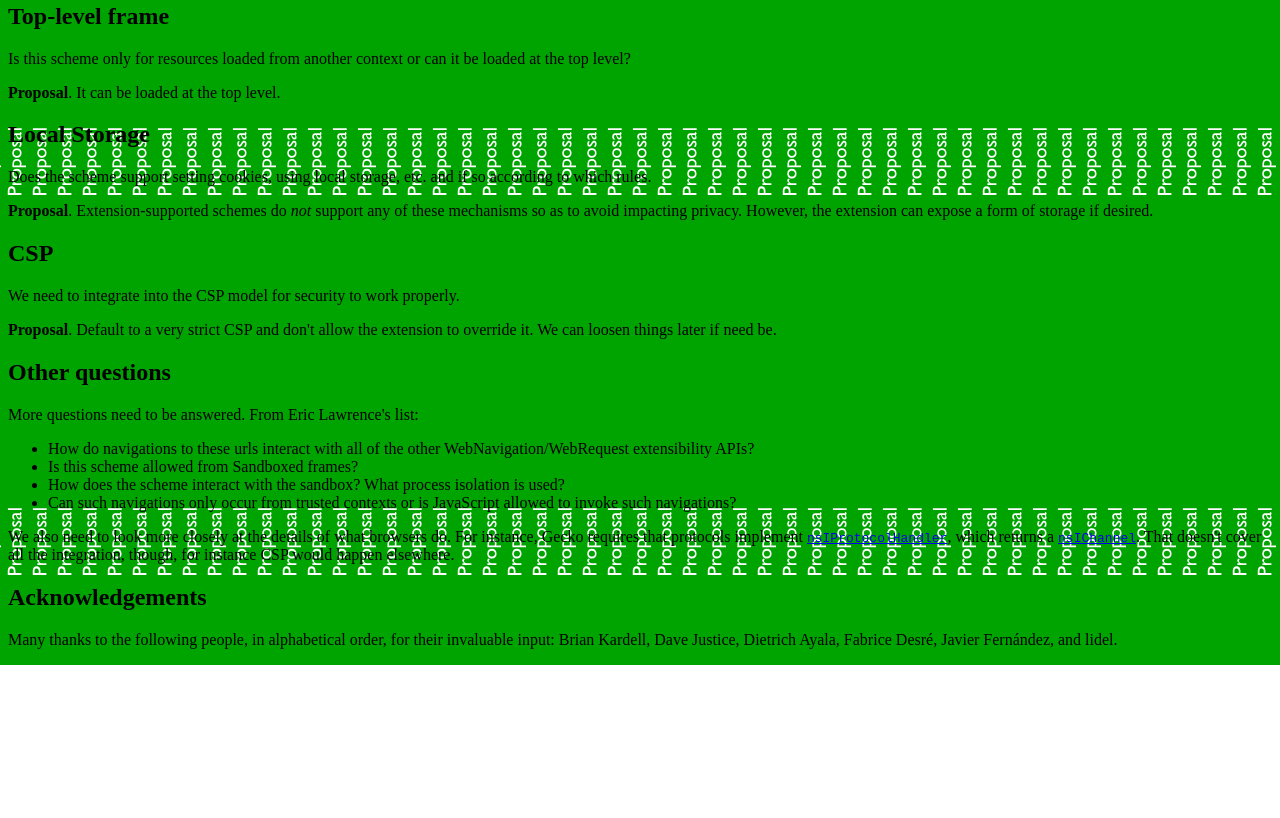
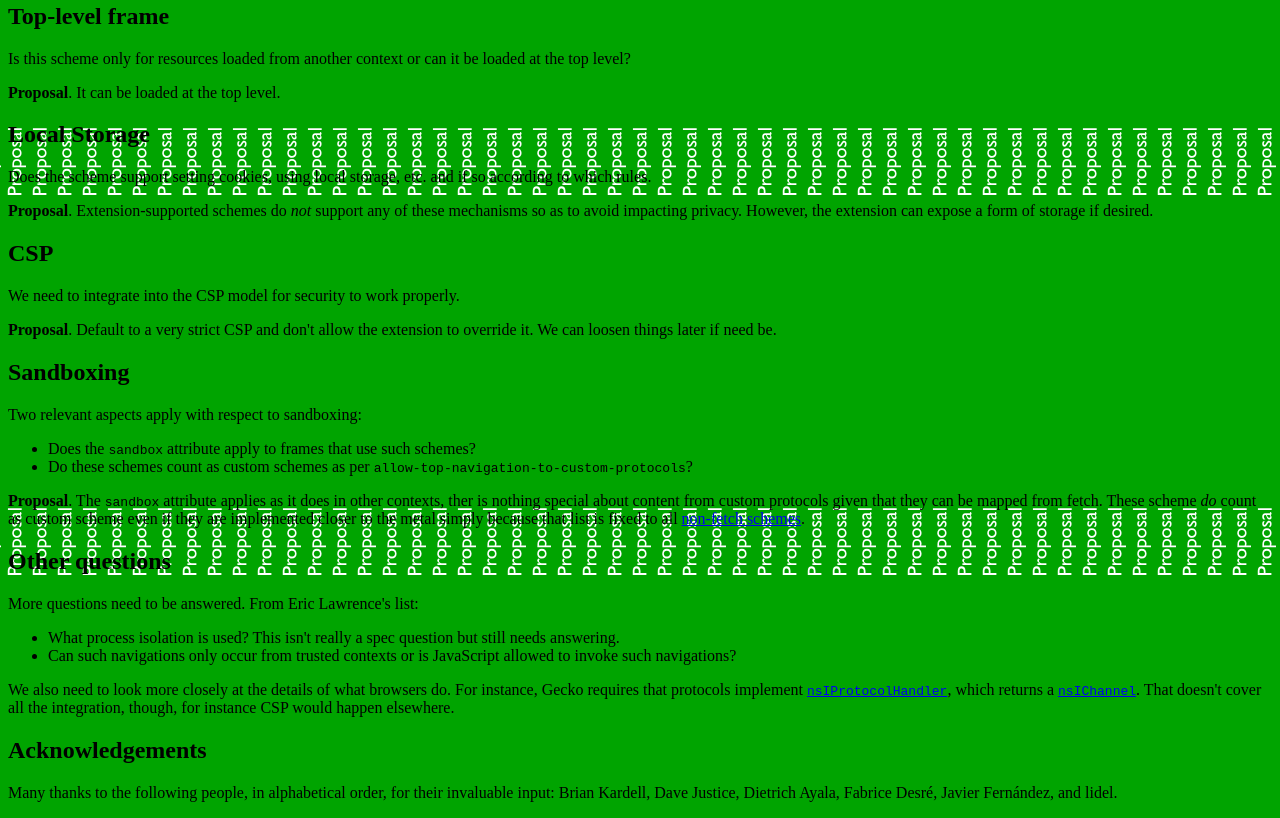
Before and after one commit to darobin/proto-handler-reqs, a plain HTML site: page index.html in a window 1280 px wide. Shown: the part 1815-2633 px from the top of the page. Before the commit the page ends 2480 px from the top, so only its background shows below. Drawn offline with Linux system fonts and the light colour scheme.

Commit message:
'handle sandboxing questions, fixes #3'

```diff
--- a/index.html
+++ b/index.html
@@ -239,14 +239,28 @@
         </p>
       </section>
       <section>
+        <h2>Sandboxing</h2>
+        <p>
+          Two relevant aspects apply with respect to sandboxing:
+        </p>
+        <ul>
+          <li>Does the <code>sandbox</code> attribute apply to frames that use such schemes?</li>
+          <li>Do these schemes count as custom schemes as per <code>allow-top-navigation-to-custom-protocols</code>?</li>
+        </ul>
+        <p>
+          <strong>Proposal</strong>. The <code>sandbox</code> attribute applies as it does in other contexts, ther is nothing
+          special about content from custom protocols given that they can be mapped from fetch. These scheme <em>do</em> count
+          as custom scheme even if they are implemented closer to the metal simply because that list is fixed to all
+          <a href="https://fetch.spec.whatwg.org/#fetch-scheme">non-fetch schemes</a>.
+        </p>
+      </section>
+      <section>
         <h2>Other questions</h2>
         <p>
           More questions need to be answered. From Eric Lawrence's list:
         </p>
         <ul>
-          <li>How do navigations to these urls interact with all of the other WebNavigation/WebRequest extensibility APIs?</li>
-          <li>Is this scheme allowed from Sandboxed frames?</li>
-          <li>How does the scheme interact with the sandbox? What process isolation is used?</li>
+          <li>What process isolation is used? This isn't really a spec question but still needs answering.</li>
           <li>Can such navigations only occur from trusted contexts or is JavaScript allowed to invoke such navigations?</li>
         </ul>
         <p>
```
